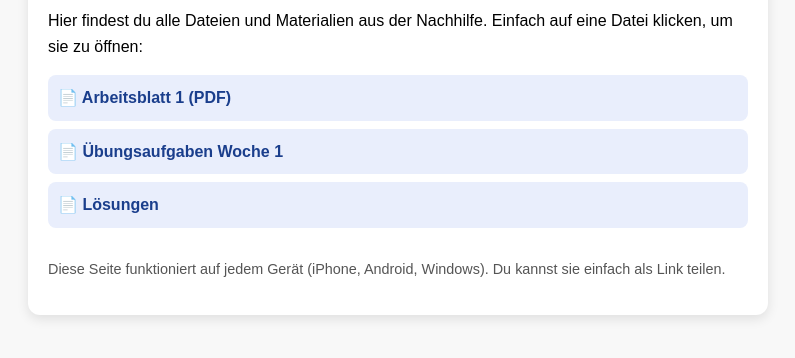
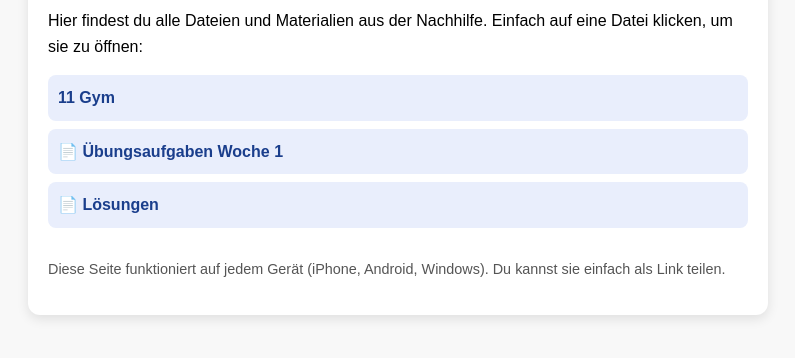
Before and after one commit to benjamineilers-svg/Nachhilfe-, a plain HTML site: page index.html in a window 1280 px wide. Shown: the part 134-492 px from the top of the page, without its empty margins (242-1037 px from the left). Drawn offline with Linux system fonts and the light colour scheme.

Commit message:
Update index.html

```diff
--- a/index.html
+++ b/index.html
@@ -44,7 +44,7 @@
 
     <div class="file-list">
       <!-- Beispiel: Diese Links kannst du ersetzen durch deine eigenen OneDrive-Dateilinks -->
-      <a href="LINK_ZU_DATEI_1" target="_blank">📄 Arbeitsblatt 1 (PDF)</a>
+      <a href="https://1drv.ms/f/c/5faab64bd570b203/EgOycNVLtqoggF-PrgQAAAAB3nTA7pPHOZHd0nLMBMheyQ" target="_blank">11 Gym</a>
       <a href="LINK_ZU_DATEI_2" target="_blank">📄 Übungsaufgaben Woche 1</a>
       <a href="LINK_ZU_DATEI_3" target="_blank">📄 Lösungen</a>
     </div>
```
